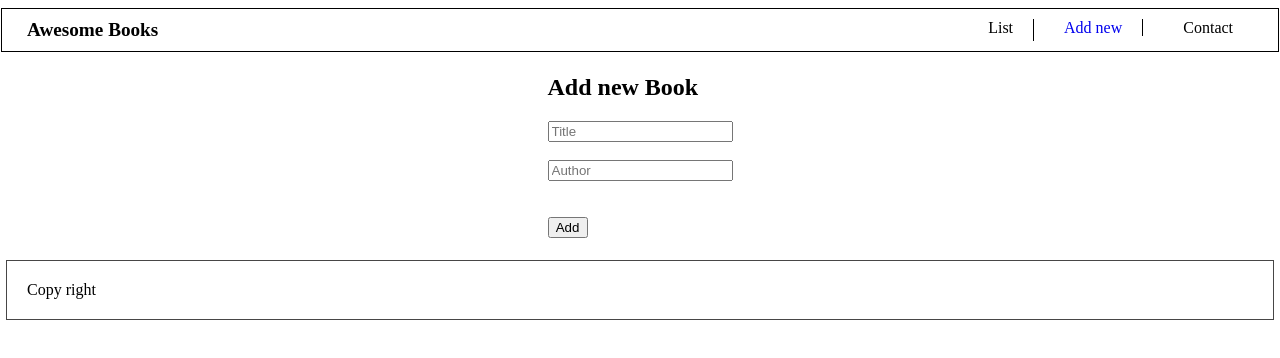
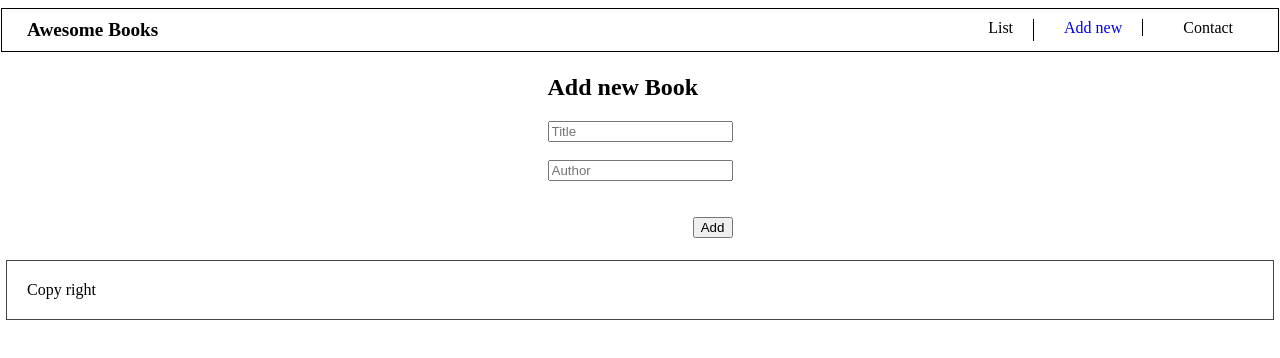
Before and after one commit to Yonasle/Awesome_Book, a website: page index.html in a window 1280 px wide. Both pictures are taken after a click on the element "Add new". Drawn offline with Linux system fonts and the light colour scheme.

Commit message:
Update style.css

```diff
--- a/style.css
+++ b/style.css
@@ -90,6 +90,12 @@ hr {
   flex-direction: column;
 }
 
+.form .add-btn-div {
+  display: flex;
+  flex-direction: row;
+  justify-content: end;
+}
+
 .form .error {
   color: red;
   font-size: 10px;
```
